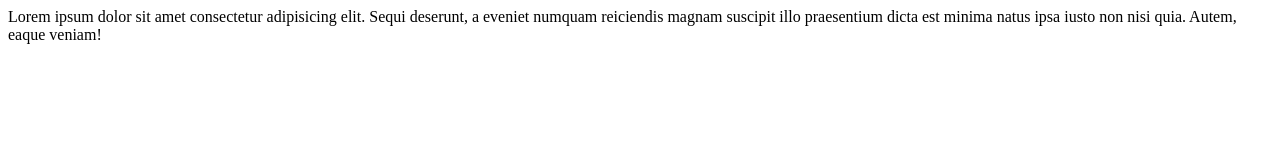
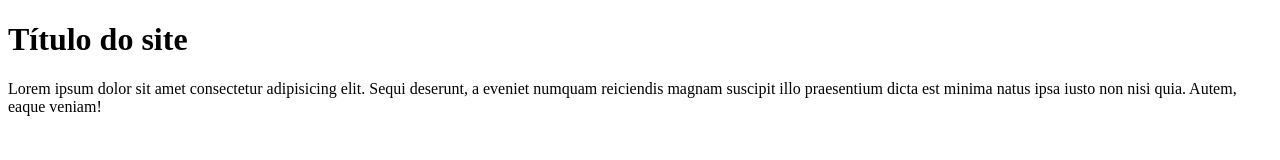
Before and after one commit to jpmilschi/Estudos, a plain HTML site: page Site 1/index.html in a window 1280 px wide. Drawn offline with Linux system fonts and the light colour scheme.

Commit message:
Atualização do index
Atualização do index

```diff
--- a/Site 1/index.html
+++ b/Site 1/index.html
@@ -6,6 +6,8 @@
     <title>Teste de respositório remoto</title>
 </head>
 <body>
-    Lorem ipsum dolor sit amet consectetur adipisicing elit. Sequi deserunt, a eveniet numquam reiciendis magnam suscipit illo praesentium dicta est minima natus ipsa iusto non nisi quia. Autem, eaque veniam!
+    <h1> Título do site</h1>
+    <p>
+    Lorem ipsum dolor sit amet consectetur adipisicing elit. Sequi deserunt, a eveniet numquam reiciendis magnam suscipit illo praesentium dicta est minima natus ipsa iusto non nisi quia. Autem, eaque veniam!</p>
 </body>
 </html>
```
